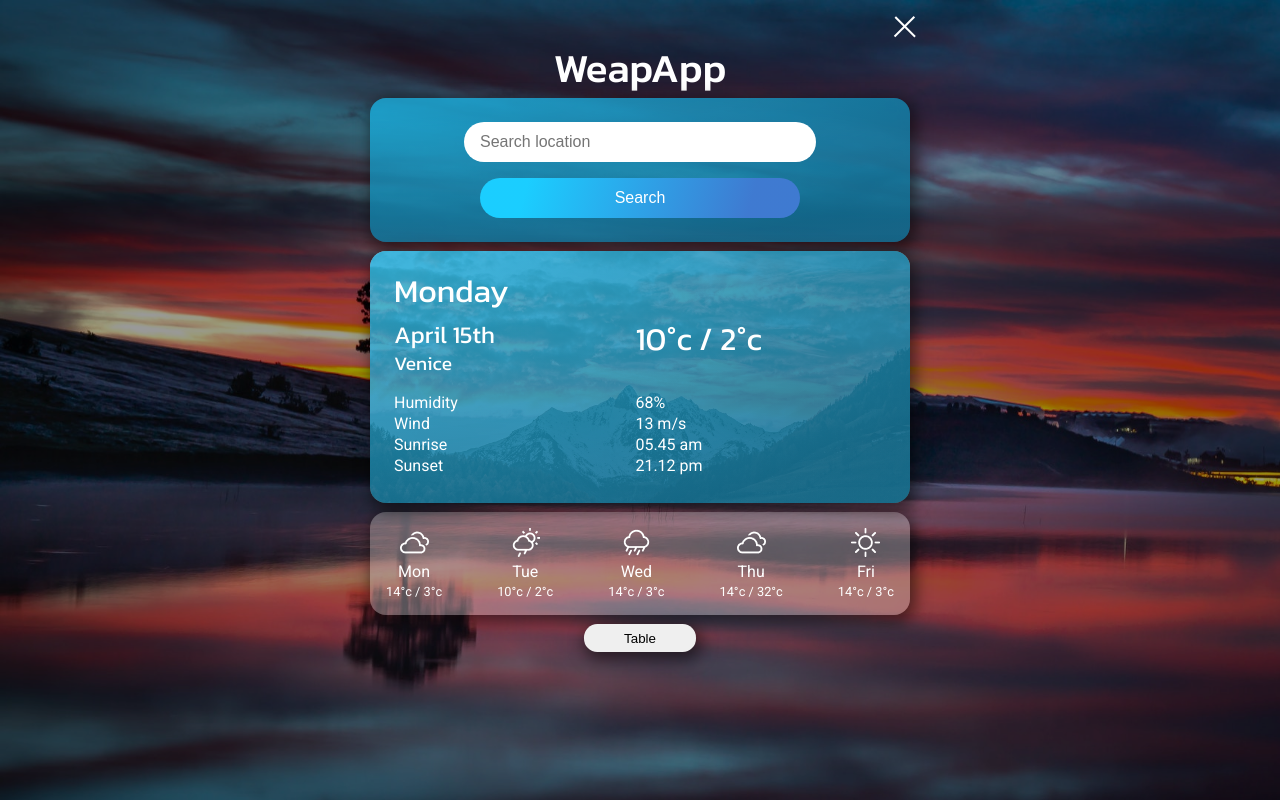
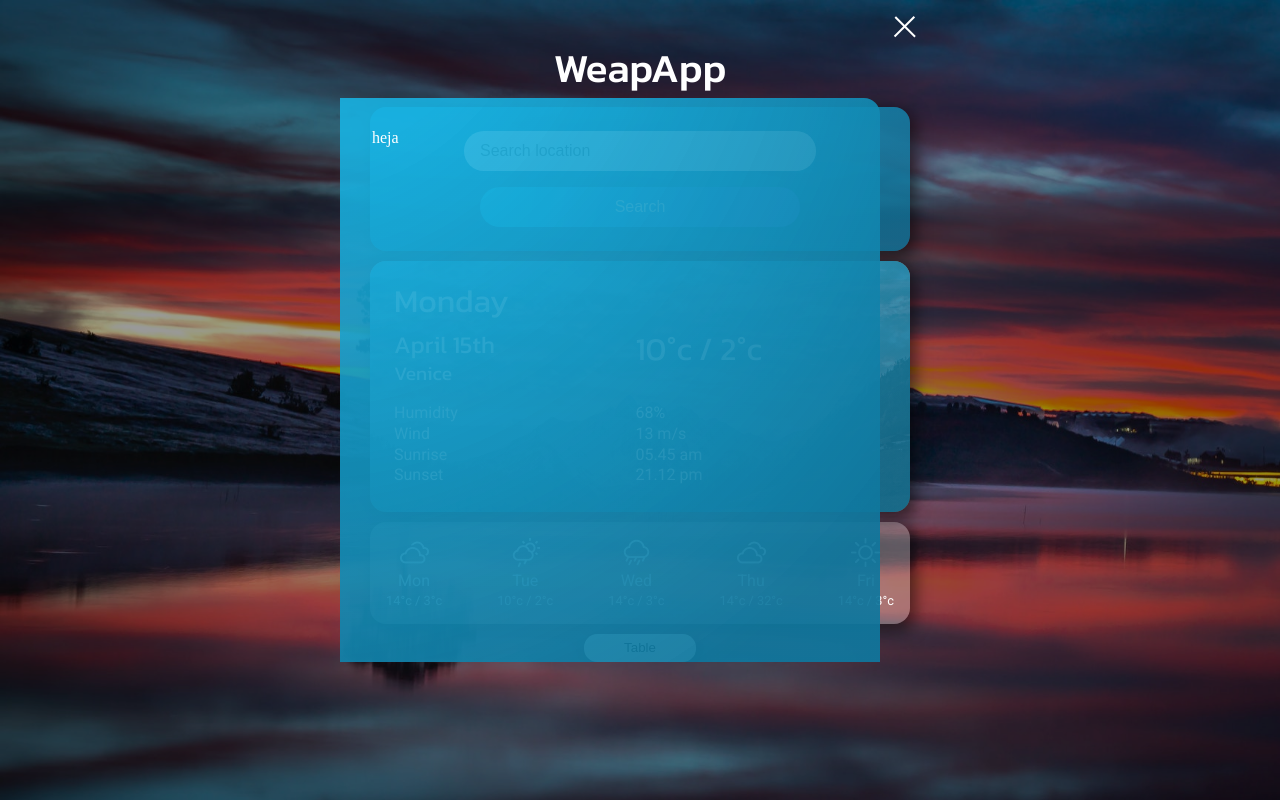
Before and after one commit to chas-academy/u07-weather-app-Niclas-Gustafsson, a React (Create React App) app: page / in a window 1280 px wide. Both pictures are taken after a click on the element 909 px from the left and 34 px from the top of the page. Built offline with nearby package versions, Linux system fonts and the light colour scheme.

Commit message:
Implement sidebar + style its screen estate. No content yet.

```diff
--- a/src/App.js
+++ b/src/App.js
@@ -1,27 +1,51 @@
-import React, {useState} from 'react';
+import React, {useEffect, useState, useRef} from 'react';
 import Navbar from './components/navbar/navbar';
 import Search from './components/searchComponent/search'
 import ForecastDay from './components/forecast-day/ForecastDay'
 import ForecastWeek from './components/forecast-week/forecastWeek';
 import TableButton from './components/table-button/TableButton';
+import Sidebar from './components/sidebar/Sidebar';
 
 function App() {
 
+  const ref = useRef();
   const [showSidebar, setShowSidebar] = useState(false)
 
   const handleToggle = () => {
     setShowSidebar((prevSidebarState) => !prevSidebarState);
-    console.log(showSidebar);
+    // console.log(showSidebar);
   }
+  useEffect(() => {
+
+    const closeSidebar = (e) => {
+
+      if(showSidebar && ref.current && !ref.current.contains(e.target)) {
+
+        setShowSidebar(false);
+        // console.log(showSidebar);
+      }
+    }
+    document.addEventListener("mousedown", closeSidebar)
+
+    return () => {
+      // Cleanup the event listener
+      document.removeEventListener("mousedown", closeSidebar)
+    }
+  }, [showSidebar]);
 
   return (
     <div className="container">
       {/* navbar */}
       <Navbar open={showSidebar} toggle={handleToggle} />
-
-      <section className="inner">
+      {/* <div className="div"> */}
+      <section className="inner" >
         <h1 className="heading">WeapApp</h1>
         {/* Sidebar - visibly hidden on init */}
+        {/* Sidebar */}
+        <div ref={ref}>
+        <Sidebar show={showSidebar} />
+        </div>
+
         <Search />
         {/* Forecast day */}
         <ForecastDay />
@@ -31,6 +55,7 @@ function App() {
         <TableButton />
         {/* forcast table with collapsable daily timelapses */}
       </section>
+      {/* </div> */}
     </div>
   );
 }
--- a/src/assets/css/main.css
+++ b/src/assets/css/main.css
@@ -84,9 +84,11 @@ body::after {
 body #root .container {
   max-width: 37.5em;
   margin: 0 auto;
+  overflow: hidden;
 }
 
 body #root .container .inner {
+  position: relative;
   display: -webkit-box;
   display: -ms-flexbox;
   display: flex;
@@ -380,6 +382,39 @@ body #root .container .inner .heading {
   font-size: 0.8rem;
 }
 
+.sidebar {
+  -webkit-box-sizing: border-box;
+          box-sizing: border-box;
+  position: absolute;
+  top: 50;
+  left: 0%;
+  height: 100%;
+  width: 90%;
+  padding: 2rem;
+  background: radial-gradient(169.33% 169.33% at -8.09% -32.56%, rgba(255, 220, 220, 0) 24.88%, rgba(3, 23, 46, 0.356) 87.1%), rgba(25, 178, 226, 0.9);
+  z-index: 2;
+  /*  display: flex;
+    justify-content: center;
+    align-items: center; */
+  opacity: 0;
+  -webkit-transition: 0.4s ease-out;
+  transition: 0.4s ease-out;
+  -webkit-transform: translateX(-100%);
+          transform: translateX(-100%);
+  border-top-right-radius: 1em;
+  border-bottom-right-radius: 1em;
+}
+
+.sidebar.open {
+  -webkit-transform: translateX(0);
+          transform: translateX(0);
+  opacity: 1;
+}
+
+.sidebar p {
+  color: #fff;
+}
+
 .table-btn {
   padding: 0.4rem 3em;
   border-radius: 1em;
--- a/src/assets/scss/components/_app.scss
+++ b/src/assets/scss/components/_app.scss
@@ -35,18 +35,21 @@ body {
     }
     // background-color: #343434;
     #root {
-
+        // overflow: hidden;
         .container {
             max-width: 37.5em; //600px
             margin: 0 auto;
+            // overflow: hidden;
             //background-color: rgba(200, 200, 200, 0.376); //for visual representation only, remove when design is done.
-
+            overflow: hidden;
             .inner {
+                position: relative;
                 display: flex;
                 flex-direction: column;
                 align-items: center;
                 justify-content: center;
                 gap: 0.6em;
+                // overflow: hidden;
                 .heading {
                     font-size: 2.5em;
                     font-family: $kanit;
--- /dev/null
+++ b/src/assets/scss/components/_sidebar.scss
@@ -0,0 +1,28 @@
+.sidebar {
+    box-sizing: border-box;
+    position: absolute;
+    top: 50;
+    left: 0%;
+    height: 100%;
+    width: 90%;
+    padding: 2rem;
+    background: radial-gradient(169.33% 169.33% at -8.09% -32.56%, rgba(255, 220, 220, 0) 24.88%, rgba(3, 23, 46, 0.356) 87.1%) /* warning: gradient uses a rotation that is not supported by CSS and may not behave as expected */, rgba(25, 178, 226, 0.9);
+    z-index: 2;
+   /*  display: flex;
+    justify-content: center;
+    align-items: center; */
+    opacity: 0;
+    transition: 0.4s ease-out;
+    transform: translateX(-100%);
+    border-top-right-radius: 1em;
+    border-bottom-right-radius: 1em;
+
+    &.open {
+        transform: translateX(0);
+        opacity: 1;
+    }
+
+    p {
+        color: #fff;
+    }
+}
--- a/src/assets/scss/main.scss
+++ b/src/assets/scss/main.scss
@@ -6,4 +6,5 @@
 @import '../scss/components/search-form';
 @import '../scss/components/forecastDay';
 @import '../scss/components/forecastWeek';
+@import '../scss/components/sidebar';
 @import '../scss/components/tableBtn';
--- /dev/null
+++ b/src/components/sidebar/Sidebar.jsx
@@ -0,0 +1,9 @@
+import React from 'react'
+
+export default function Sidebar({ show }) {
+  return (
+    <section className={`sidebar ${show ? "open" : ''}`}>
+        <p>heja</p>
+    </section>
+  )
+}
```
Also changed, not shown: src/assets/css/main.min.css.
